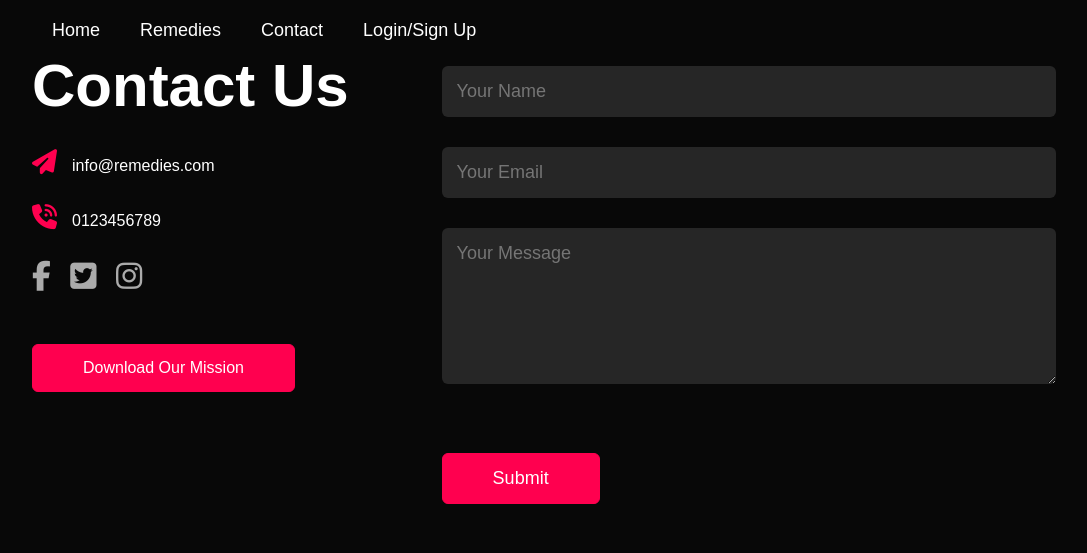
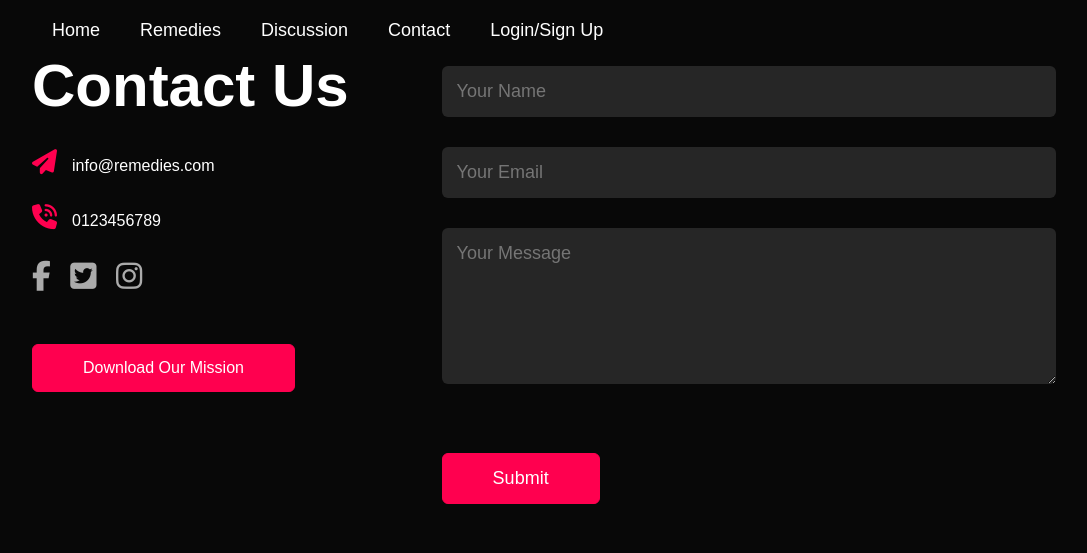
Before and after one commit to Verastegui117/491, a Flask app: page /contact in a window 1280 px wide. Shown: the top 553 px of the page, without its empty margins (96-1183 px from the left). Run offline with Flask 3, Linux system fonts and the light colour scheme; some libraries are stand-ins or nearby versions.

Commit message:
updated nav bar

```diff
--- a/templates/cold.html
+++ b/templates/cold.html
@@ -23,6 +23,7 @@
                         <a href="/lethargy">Lethargy</a>
                     </div>
                 </li>
+                <li><a href="/comments">Discussion</a></li>
                 <li><a href="/contact">Contact</a></li>
                 <li><a href="/login">Login/Sign Up</a></li>
             </ul>
--- a/templates/contact.html
+++ b/templates/contact.html
@@ -23,6 +23,7 @@
                         <a href="/lethargy">Lethargy</a>
                     </div>
                 </li>
+                <li><a href="/comments">Discussion</a></li>
                 <li><a href="/contact">Contact</a></li>
                 <li><a href="/login">Login/Sign Up</a></li>
             </ul>
--- a/templates/headache.html
+++ b/templates/headache.html
@@ -23,6 +23,7 @@
                         <a href="/lethargy">Lethargy</a>
                     </div>
                 </li>
+                <li><a href="/comments">Discussion</a></li>
                 <li><a href="/contact">Contact</a></li>
                 <li><a href="/login">Login/Sign Up</a></li>
             </ul>
--- a/templates/index.html
+++ b/templates/index.html
@@ -23,6 +23,7 @@
                         <a href="/lethargy">Lethargy</a>
                     </div>
                 </li>
+                <li><a href="/comments">Discussion</a></li>
                 <li><a href="/contact">Contact</a></li>
                 <li><a href="/login">Login/Sign Up</a></li>
             </ul>
--- a/templates/lethargy.html
+++ b/templates/lethargy.html
@@ -23,6 +23,7 @@
                         <a href="/lethargy">Lethargy</a>
                     </div>
                 </li>
+                <li><a href="/comments">Discussion</a></li>
                 <li><a href="/contact">Contact</a></li>
                 <li><a href="/login">Login/Sign Up</a></li>
             </ul>
--- a/templates/stomach.html
+++ b/templates/stomach.html
@@ -23,6 +23,7 @@
                         <a href="/lethargy">Lethargy</a>
                     </div>
                 </li>
+                <li><a href="/comments">Discussion</a></li>
                 <li><a href="/contact">Contact</a></li>
                 <li><a href="/login">Login/Sign Up</a></li>
             </ul>
```
